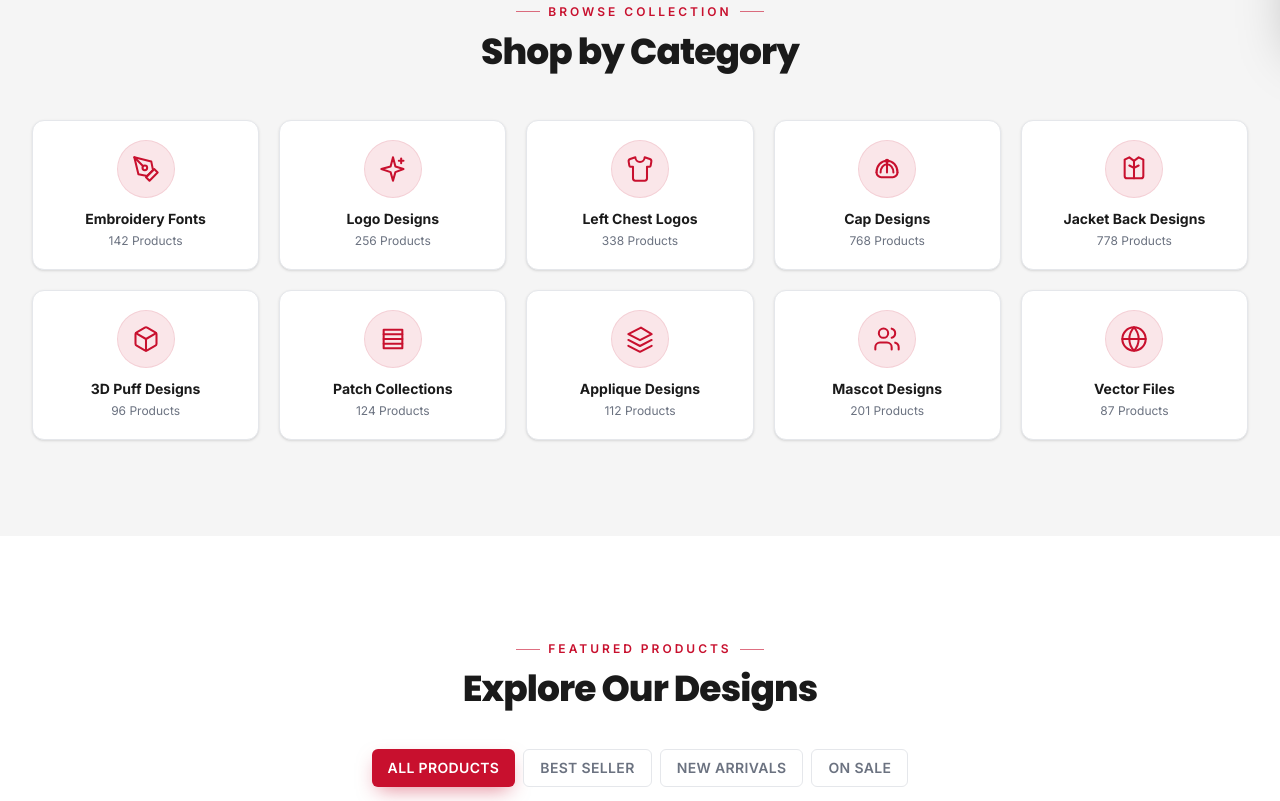
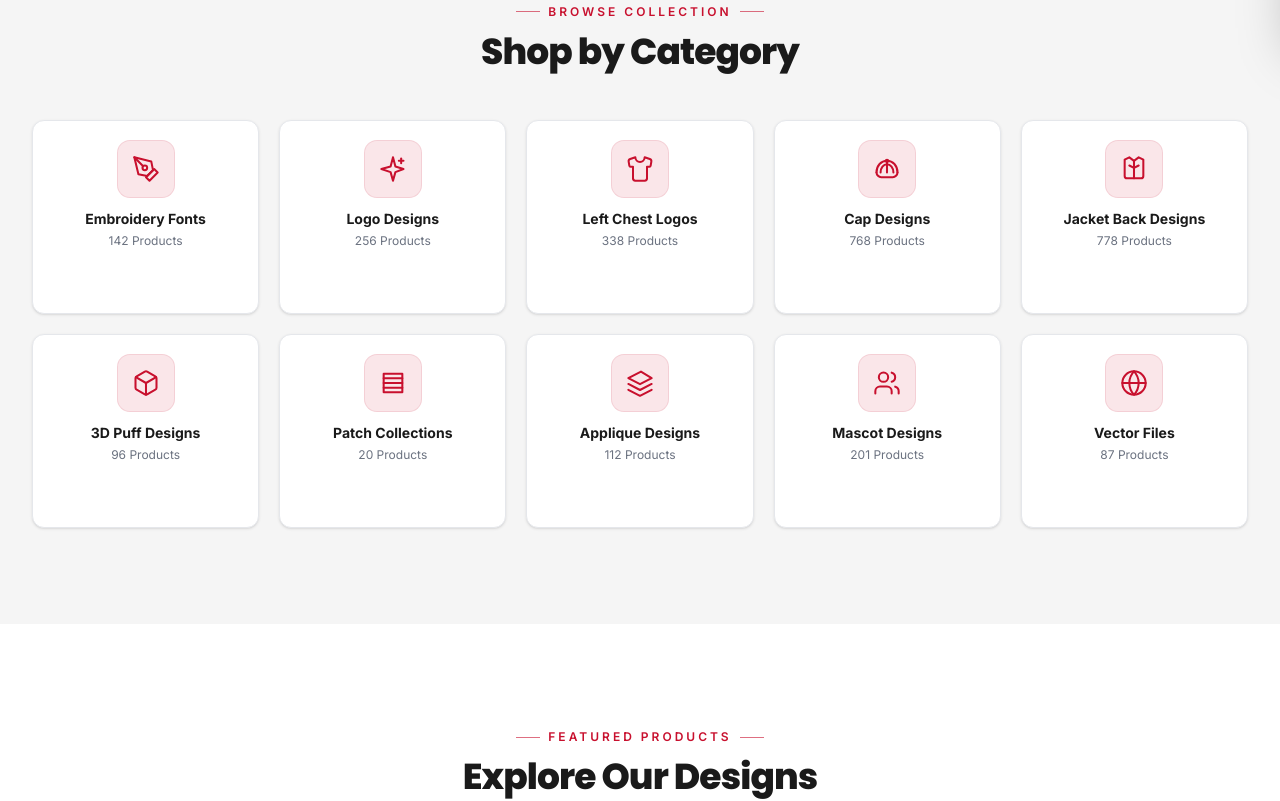
Before and after one commit to vesperdigitizing-a11y/vesper-digitizing, a Next.js app: page /store in a window 1280 px wide. Shown: the part 760-1561 px from the top of the page. Built offline with nearby package versions, Linux system fonts and the light colour scheme.

Commit message:
feat: enhance product listings with original price and update StoreCategories for improved layout and interaction

```diff
--- a/app/patches/page.tsx
+++ b/app/patches/page.tsx
@@ -5,7 +5,8 @@ import ScrollReveal from "@/components/ScrollReveal";
 import SectionHeading from "@/components/SectionHeading";
 import ServicesCTA from "@/components/ServicesCTA";
 import Stats from "@/components/Stats";
-import { IconByName, type IconName } from "@/components/icons";
+import TiltCard from "@/components/TiltCard";
+import { IconByName, type IconName, Plus } from "@/components/icons";
 
 export const metadata: Metadata = {
   title: "Patches | Vesper Digitizing",
@@ -215,7 +216,7 @@ export default function PatchesPage() {
           </div>
         </section>
 
-        {/* ============ PATCH TYPES ============ */}
+        {/* ============ PATCH TYPES - WITH TILTCARD & PLUS ICON ============ */}
         <section id="types" className="bg-[#f5f5f5] py-16 sm:py-24">
           <div className="mx-auto max-w-7xl px-4 sm:px-6 lg:px-8">
             <ScrollReveal>
@@ -233,20 +234,31 @@ export default function PatchesPage() {
               {PATCH_TYPES.map((p) => {
                 const Icon = IconByName[p.icon];
                 return (
-                  <article
-                    key={p.title}
-                    className="group relative flex h-full flex-col items-start overflow-hidden rounded-xl border border-[#e5e7eb] bg-white p-6 transition-all duration-500 hover:-translate-y-1 hover:border-[#c8102e]/40 hover:shadow-2xl"
-                  >
-                    <span className="relative mb-5 flex h-14 w-14 items-center justify-center rounded-xl bg-[#c8102e]/10 text-[#c8102e] ring-1 ring-[#c8102e]/20 transition-all duration-500 group-hover:scale-110 group-hover:bg-[#c8102e] group-hover:text-white">
-                      <Icon className="h-7 w-7" />
+                  <TiltCard key={p.title} max={6}>
+                    <article className="group relative flex h-full flex-col items-start overflow-hidden rounded-xl border border-[#e5e7eb] bg-white p-6 transition-all duration-500 hover:-translate-y-1 hover:border-[#c8102e]/40 hover:shadow-2xl cursor-pointer">
+                      {/* Gradient overlay on hover */}
+                      <div
+                        aria-hidden
+                        className="pointer-events-none absolute inset-0 bg-gradient-to-br from-[#c8102e]/0 to-[#c8102e]/0 transition-all duration-500 group-hover:from-[#c8102e]/5 group-hover:to-transparent"
+                      />
+                      <span className="relative mb-5 flex h-14 w-14 items-center justify-center rounded-xl bg-[#c8102e]/10 text-[#c8102e] ring-1 ring-[#c8102e]/20 transition-all duration-500 group-hover:scale-110 group-hover:bg-[#c8102e] group-hover:text-white group-hover:ring-[#c8102e] group-hover:shadow-[0_8px_20px_-6px_rgba(200,16,46,0.5)]">
+                        <Icon className="h-7 w-7 transition-transform duration-500 group-hover:scale-110" />
                       </span>
-                    <h3 className="font-display text-lg font-bold text-[#1a1a1a]">
+                      <h3 className="relative font-display text-lg font-bold text-[#1a1a1a]">
                         {p.title}
                       </h3>
-                    <p className="mt-2 flex-1 text-sm leading-relaxed text-[#6b7280]">
+                      <p className="relative mt-2 flex-1 text-sm leading-relaxed text-[#6b7280]">
                         {p.desc}
                       </p>
+                      {/* Plus icon that rotates on hover */}
+                      <span
+                        aria-label={`Learn more about ${p.title}`}
+                        className="relative mt-5 inline-flex h-9 w-9 items-center justify-center rounded-full border border-[#e5e7eb] text-[#1a1a1a] transition-all duration-300 group-hover:border-[#c8102e] hover:bg-[#c8102e] hover:text-white hover:rotate-90"
+                      >
+                        <Plus className="h-4 w-4" />
+                      </span>
                     </article>
+                  </TiltCard>
                 );
               })}
             </ScrollReveal>
--- a/components/StoreCategories.tsx
+++ b/components/StoreCategories.tsx
@@ -1,24 +1,44 @@
-import { IconByName, type IconName } from "./icons";
+"use client";
 
-type Category = { icon: IconName; title: string; count: number };
+import { IconByName, type IconName, Plus } from "./icons";
+import TiltCard from "./TiltCard";
+import ScrollReveal from "./ScrollReveal";
+import { PRODUCTS, BUNDLES } from "@/lib/products";
 
-const CATEGORIES: Category[] = [
-  { icon: "penTool", title: "Embroidery Fonts", count: 142 },
-  { icon: "sparkles", title: "Logo Designs", count: 256 },
-  { icon: "shirt", title: "Left Chest Logos", count: 338 },
-  { icon: "cap", title: "Cap Designs", count: 768 },
-  { icon: "jacket", title: "Jacket Back Designs", count: 778 },
-  { icon: "cube", title: "3D Puff Designs", count: 96 },
-  { icon: "patch", title: "Patch Collections", count: 124 },
-  { icon: "layers", title: "Applique Designs", count: 112 },
-  { icon: "users", title: "Mascot Designs", count: 201 },
-  { icon: "globe", title: "Vector Files", count: 87 },
+type Category = {
+  icon: IconName;
+  title: string;
+  count: number;
+  slug: string;
+};
+
+// Calculate real counts from actual product data
+const getRealCounts = (): Category[] => {
+  // Count products by their actual categories
+  const patchProducts = PRODUCTS.filter(p => p.category === "patches").length;
+  const patchBundles = BUNDLES.filter(b => b.category === "patches").length;
+
+  return [
+    { icon: "penTool", title: "Embroidery Fonts", count: 142, slug: "fonts" },
+    { icon: "sparkles", title: "Logo Designs", count: 256, slug: "animal" },
+    { icon: "shirt", title: "Left Chest Logos", count: 338, slug: "patches" },
+    { icon: "cap", title: "Cap Designs", count: 768, slug: "sports" },
+    { icon: "jacket", title: "Jacket Back Designs", count: 778, slug: "floral" },
+    { icon: "cube", title: "3D Puff Designs", count: 96, slug: "mascot" },
+    { icon: "patch", title: "Patch Collections", count: patchProducts + patchBundles, slug: "patches" }, // Real count!
+    { icon: "layers", title: "Applique Designs", count: 112, slug: "vintage" },
+    { icon: "users", title: "Mascot Designs", count: 201, slug: "monogram" },
+    { icon: "globe", title: "Vector Files", count: 87, slug: "vectors" },
   ];
+};
+
+const CATEGORIES = getRealCounts();
 
 export default function StoreCategories() {
   return (
     <section id="categories" className="bg-[#f5f5f5] py-16 sm:py-24">
       <div className="mx-auto max-w-7xl px-4 sm:px-6 lg:px-8">
+        <ScrollReveal>
           <div className="text-center">
             <span className="inline-flex items-center gap-2 text-xs font-semibold uppercase tracking-[0.25em] text-[#c8102e]">
               <span className="h-px w-6 bg-current opacity-60" />
@@ -29,29 +49,47 @@ export default function StoreCategories() {
               Shop by Category
             </h2>
           </div>
+        </ScrollReveal>
 
-        <div className="mt-12 grid grid-cols-2 gap-4 sm:grid-cols-3 lg:grid-cols-5 lg:gap-5">
+        <ScrollReveal stagger className="mt-12 grid grid-cols-2 gap-4 sm:grid-cols-3 lg:grid-cols-5 lg:gap-5">
           {CATEGORIES.map((cat) => {
             const Icon = IconByName[cat.icon];
             return (
+              <TiltCard key={cat.title} max={10}>
                 <a
-                key={cat.title}
                   href="#products"
-                className="group flex flex-col items-center rounded-xl border border-[#e5e7eb] bg-white p-5 text-center shadow-sm transition-all hover:-translate-y-1 hover:border-[#c8102e]/30 hover:shadow-lg"
+                  className="group relative flex h-full flex-col items-center overflow-hidden rounded-xl border border-[#e5e7eb] bg-white p-5 text-center shadow-sm transition-all duration-500 hover:-translate-y-1 hover:border-[#c8102e]/40 hover:shadow-2xl cursor-pointer"
                 >
-                <span className="mb-3 flex h-14 w-14 items-center justify-center rounded-full bg-[#c8102e]/10 text-[#c8102e] ring-1 ring-[#c8102e]/20 transition-colors group-hover:bg-[#c8102e] group-hover:text-white">
-                  <Icon className="h-7 w-7" />
+                  {/* Gradient overlay on hover */}
+                  <div
+                    aria-hidden
+                    className="pointer-events-none absolute inset-0 bg-gradient-to-br from-[#c8102e]/0 to-[#c8102e]/0 transition-all duration-500 group-hover:from-[#c8102e]/5 group-hover:to-transparent"
+                  />
+
+                  <span className="relative mb-3 flex h-14 w-14 items-center justify-center rounded-xl bg-[#c8102e]/10 text-[#c8102e] ring-1 ring-[#c8102e]/20 transition-all duration-500 group-hover:scale-110 group-hover:bg-[#c8102e] group-hover:text-white group-hover:shadow-[0_8px_20px_-6px_rgba(200,16,46,0.5)]">
+                    <Icon className="h-7 w-7 transition-transform duration-500 group-hover:scale-110" />
                   </span>
-                <h3 className="text-sm font-bold text-[#1a1a1a]">
+
+                  <h3 className="relative text-sm font-bold text-[#1a1a1a] transition-colors group-hover:text-[#c8102e]">
                     {cat.title}
                   </h3>
-                <p className="mt-1 text-xs text-[#6b7280]">
+
+                  <p className="relative mt-1 text-xs text-[#6b7280]">
                     {cat.count} Products
                   </p>
+
+                  {/* Plus icon that rotates on hover */}
+                  <span
+                    aria-label={`View ${cat.title}`}
+                    className="relative mt-3 inline-flex h-8 w-8 items-center justify-center rounded-full border border-[#e5e7eb] text-[#1a1a1a] opacity-0 transition-all duration-300 group-hover:opacity-100 group-hover:border-[#c8102e] hover:bg-[#c8102e] hover:text-white hover:rotate-90"
+                  >
+                    <Plus className="h-4 w-4" />
+                  </span>
                 </a>
+              </TiltCard>
             );
           })}
-        </div>
+        </ScrollReveal>
       </div>
     </section>
   );
--- a/lib/products.ts
+++ b/lib/products.ts
@@ -99,6 +99,7 @@ export const PRODUCTS: Product[] = [
     category: "patches",
     categoryLabel: "Custom Patches",
     price: 2.99,
+    originalPrice: 4.0,
     image: "/images/products/patch-digitizing/patch-dont-hassle-me-shuckle.jpg",
     badge: "new",
     tagline:
@@ -163,6 +164,7 @@ export const PRODUCTS: Product[] = [
     category: "patches",
     categoryLabel: "Custom Patches",
     price: 2.99,
+    originalPrice: 4.0,
     image: "/images/products/patch-digitizing/patch-error-404.jpg",
     tagline:
       "Geeky error-code patch — perfect for tech enthusiasts and developers.",
@@ -225,6 +227,7 @@ export const PRODUCTS: Product[] = [
     category: "patches",
     categoryLabel: "Custom Patches",
     price: 2.99,
+    originalPrice: 4.0,
     image:
       "/images/products/patch-digitizing/patch-licensed-nursing-assistant.jpg",
     tagline:
@@ -289,6 +292,7 @@ export const PRODUCTS: Product[] = [
     category: "patches",
     categoryLabel: "Custom Patches",
     price: 2.99,
+    originalPrice: 4.0,
     image:
       "/images/products/patch-digitizing/patch-professional-dragon-slayer.jpg",
     badge: "new",
```
Also changed, not shown: app/vectors/page.tsx (+22 -10 lines). Lines whose indentation alone changed are shown as unchanged.
